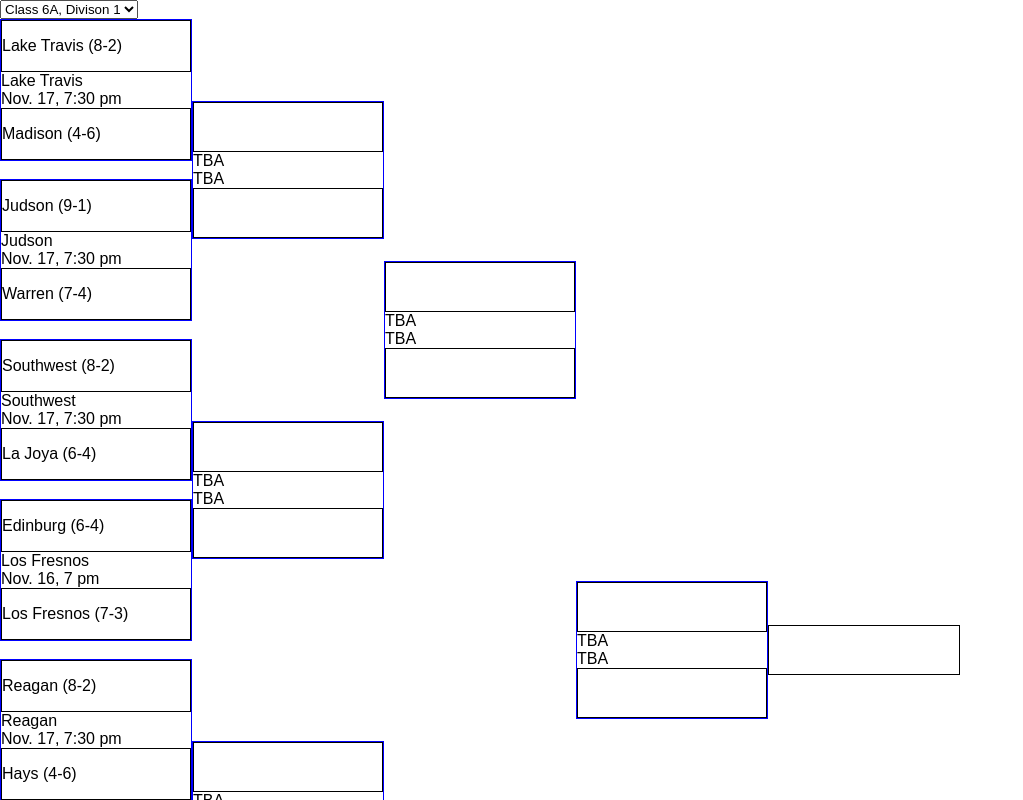
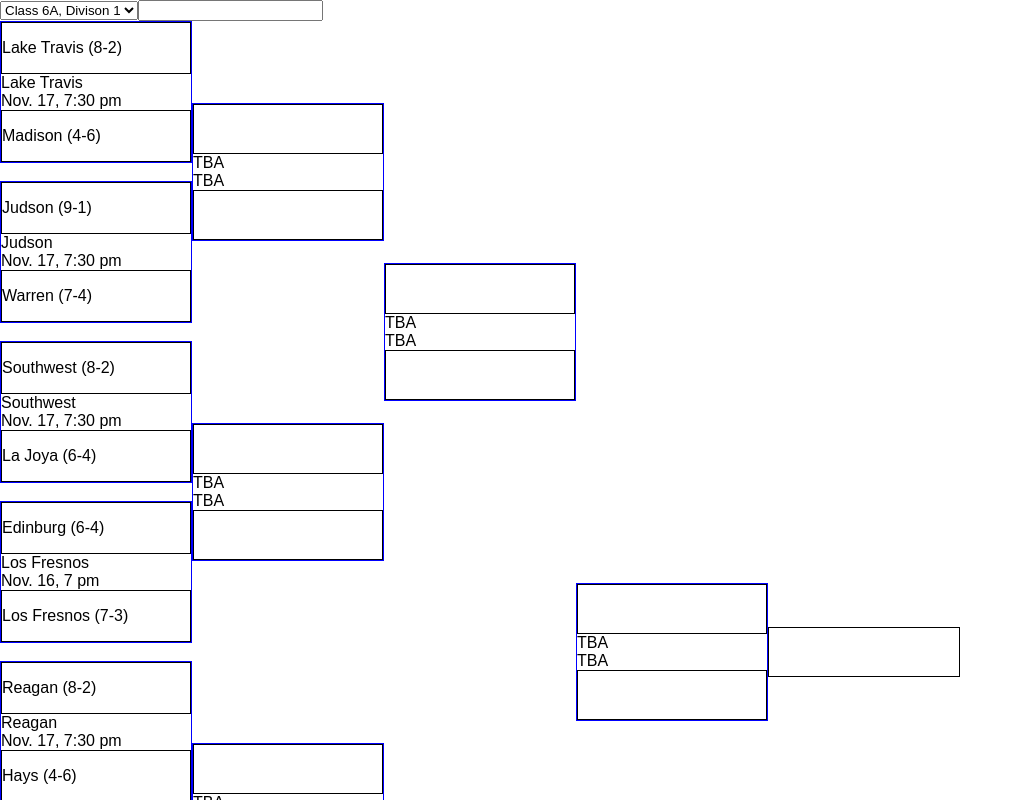
Before and after one commit to sa-express-news/UIL-bracket-17, a React (Create React App) app: page / in a window 1280 px wide. Shown: the top 800 px of the page, without its empty margins (0-1023 px from the left). Built offline with nearby package versions, Linux system fonts and the light colour scheme.

Commit message:
Add an email collection input element to the Bracket component and send the user's email address to the server with their bracket if it passes a validation regex

```diff
--- a/src/components/Bracket/index.tsx
+++ b/src/components/Bracket/index.tsx
@@ -7,7 +7,7 @@ import Button from '../Button';
 import Select from '../Select';
 import SwipeContainer from '../SwipeContainer';
 
-import { UpdateNode, updateNode, updateBracketID, postBracket, fetchBracket } from '../../actions'
+import { UpdateNode, updateNode, updateBracketID, postBracket, fetchBracket, updateNotification } from '../../actions'
 
 import { isTeamUpdateLegal, isBracketComplete } from '../../data-structures/bracket';
 
@@ -15,13 +15,15 @@ import './Bracket.css';
 
 interface BracketState {
     gameIndex: number;
+    userEmail: string;
 }
 
 export default class Bracket extends React.Component<BracketProps, BracketState>{
     constructor(props: BracketProps) {
         super(props);
         this.state = {
-            gameIndex: 0
+            gameIndex: 0,
+            userEmail: ''
         };
     }
 
@@ -33,9 +35,11 @@ export default class Bracket extends React.Component<BracketProps, BracketState>
         return this.props.dispatch(action);
     }
 
-    postBracketToServer = (): Function => {
-        // const hearstCookie = JSON.parse(decodeURIComponent(document.cookie.replace(new RegExp("(?:(?:^|.*;)\\s*" + encodeURIComponent('hrstptok').replace(/[\-\.\+\*]/g, "\\$&") + "\\s*\\=\\s*([^;]*).*$)|^.*$"), "$1")));
-        const userEmail = 'kfarhang0@gmail.com';
+    postBracketToServer = (): Function | void => {
+        if (!this.isEmail(this.state.userEmail)) {
+            this.props.dispatch(updateNotification('Please enter a valid email address'));
+        } else {
+            const userEmail = this.state.userEmail;
             const bracket: BracketProps = {
                 name: this.props.name,
                 games: this.props.games,
@@ -50,6 +54,7 @@ export default class Bracket extends React.Component<BracketProps, BracketState>
             };
 
             return this.props.dispatch(postBracket(dataToSend));
+        }
     }
 
     incrementGameIndex = (): void => {
@@ -66,6 +71,14 @@ export default class Bracket extends React.Component<BracketProps, BracketState>
                 gameIndex: prevState.gameIndex === 0 ? this.props.games.length : prevState.gameIndex - 1
             };
         });
+    }
+
+    handleEmailInputChange = (event: React.FormEvent<HTMLInputElement>): void => {
+        this.setState({ userEmail: event.currentTarget.value });
+    }
+
+    isEmail = (string: string): boolean => {
+        return /^[a-zA-Z0-9.!#$%&'*+\/=?^_`{|}~-]+@[a-zA-Z0-9](?:[a-zA-Z0-9-]{0,61}[a-zA-Z0-9])?(?:\.[a-zA-Z0-9](?:[a-zA-Z0-9-]{0,61}[a-zA-Z0-9])?)*$/.test(string);
     }
 
     componentDidMount(): void {
@@ -109,6 +122,12 @@ export default class Bracket extends React.Component<BracketProps, BracketState>
 
         if (!this.props.bracketID) {
             selectComponent = <Select options={divisionOptions} dispatch={this.props.dispatch} />;
+        }
+
+        let emailInput = null;
+
+        if (!this.props.bracketID) {
+            emailInput = <input type="text" value={this.state.userEmail} onChange={this.handleEmailInputChange}></input>
         }
 
         let saveButton = null;
@@ -182,6 +201,7 @@ export default class Bracket extends React.Component<BracketProps, BracketState>
         return (
             <div>
                 {selectComponent}
+                {emailInput}
                 < div className="Bracket" >
                     <h3>{name}</h3>
                     {visibleBracket}
```
Lines whose indentation alone changed are shown as unchanged.
